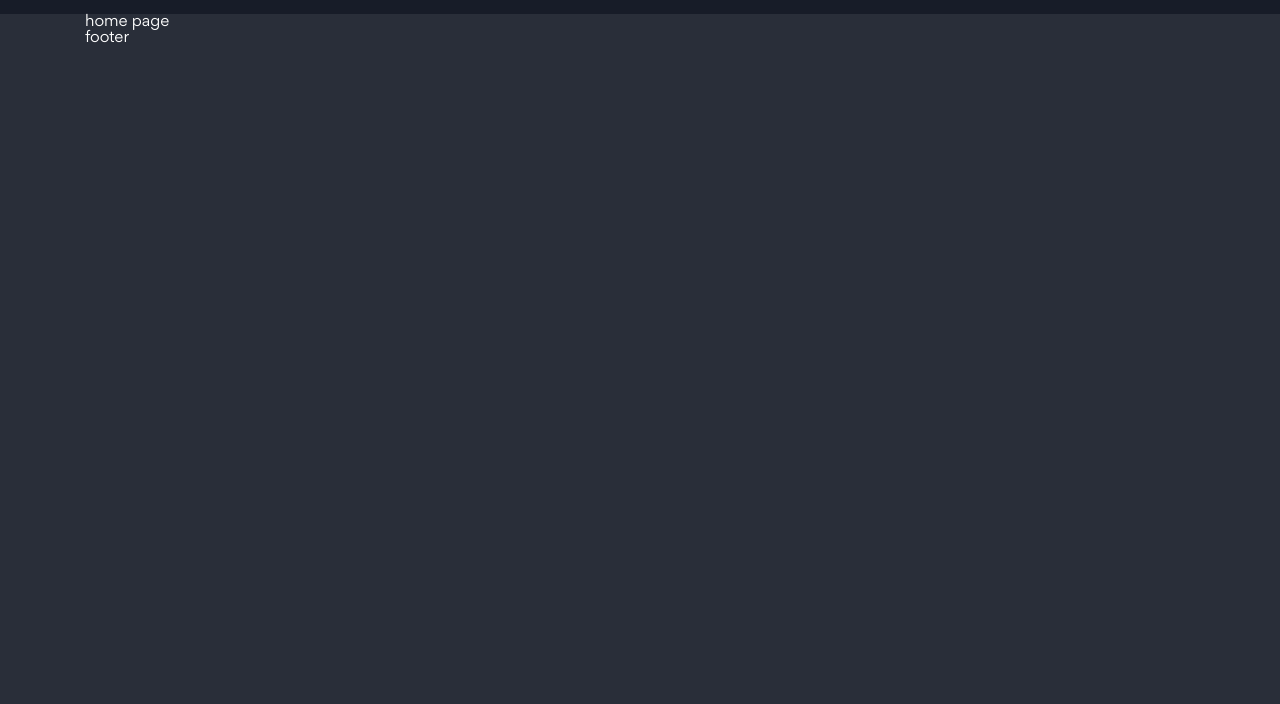
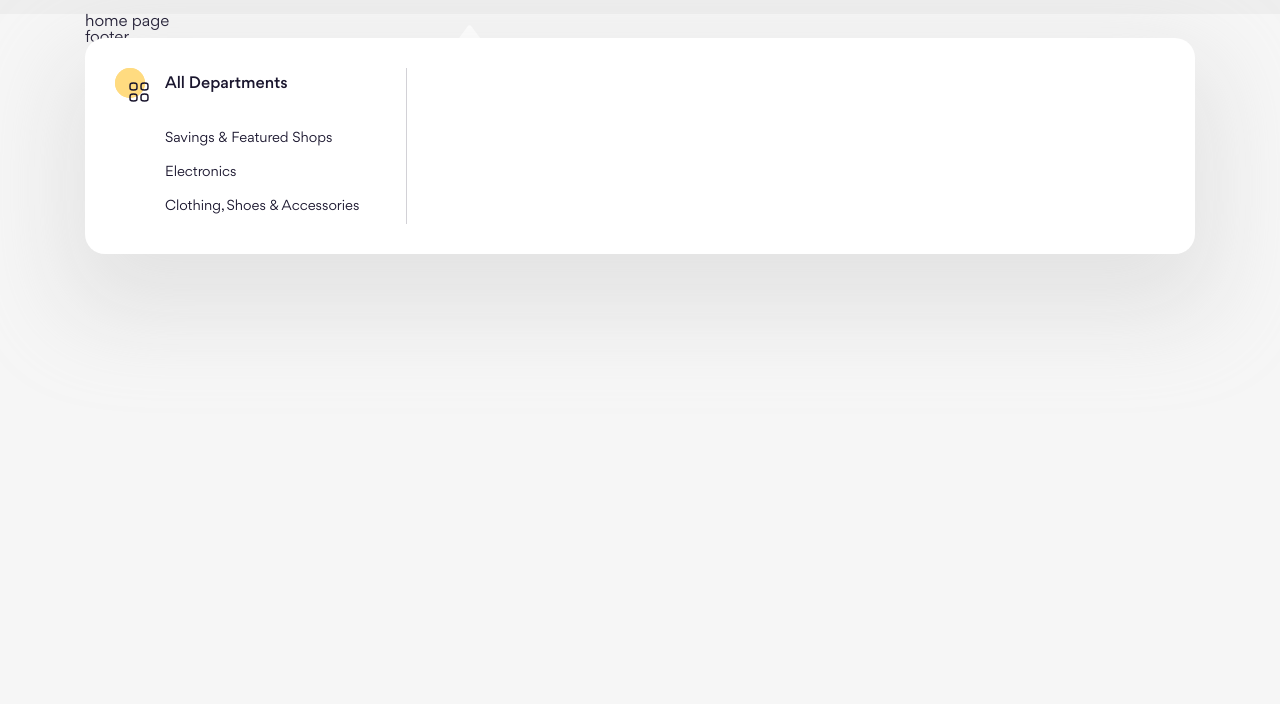
Before and after one commit to LongTG-VN/HTML-CSS-Project-08, a website: page index.html in a window 1280 px wide. Shown: the part 96-800 px from the top of the page. Drawn offline with Linux system fonts and the light colour scheme.

Commit message:
thêm nội dung mega menu

```diff
--- a/index.html
+++ b/index.html
@@ -1,5 +1,5 @@
 <!DOCTYPE html>
-<html lang="en" class="dark">
+<html lang="en">
   <head>
     <meta charset="UTF-8" />
     <meta name="viewport" content="width=device-width, initial-scale=1.0" />
--- a/scss/components/_dropdown.scss
+++ b/scss/components/_dropdown.scss
@@ -2,9 +2,9 @@
     position: absolute;
     left: 0;
     padding-top: 54px;
-    display: none;
-    z-index: 1999;
-
+    // display: none;
+    // z-index: 1999;
+    width: min(1240px, 100%);
 
     &__inner {
         position: relative;
@@ -12,6 +12,7 @@
         border-radius: 20px;
         background: var(--dropdown-bg-color);
         box-shadow: 0px 40px 90px 20px var(--dropdown-shadow-color);
+        max-height: min(582px, 100vh - 158px);
 
 
         &::before {
@@ -25,3 +26,71 @@
         }
     }
 }
+
+.top-menu {
+    height: 100%;
+
+    &__main {
+        width: 292px;
+        height: 100%;
+        border-right: 1px solid var(--top-menu-border-color);
+    }
+}
+
+.menu-column {
+    display: flex;
+    gap: 14px;
+
+    &__icon {
+        flex-shrink: 0;
+        width: 36px;
+        height: 36px;
+        position: relative;
+    }
+
+    &__content {
+        flex: 1;
+    }
+
+    &__icon-1 {
+        width: 30px;
+        height: 30px;
+        object-fit: cover;
+    }
+
+    &__icon-2 {
+        position: absolute;
+        width: 24px;
+        height: 24px;
+        object-fit: cover;
+        right: 0;
+        bottom: 0;
+    }
+
+    &__heading {
+        margin-top: 4px;
+        font-size: 1.6rem;
+        font-weight: 500;
+        line-height: 150%;
+
+
+    }
+
+
+    &__list {
+        margin-top: 26px;
+    }
+
+    &__link {
+        display: block;
+        padding: 7px 0;
+        font-size: 1.4rem;
+        line-height: 142.857%;
+
+        &:hover {
+            color: #0071dc;
+            font-weight: 500;
+        }
+
+    }
+}
--- a/scss/theme/_dark.scss
+++ b/scss/theme/_dark.scss
@@ -13,6 +13,9 @@ html.dark {
     --dropdown-shadow-color: rgba(23, 28, 40, 0.4);
     --dropdown-arrow-color: brightness(0) saturate(100%) invert(15%) sepia(32%) saturate(407%) hue-rotate(184deg) brightness(101%) contrast(87%);
 
+
+    --top-menu-border-color: #d2d1d6;
+
     @include abstracts.breakpoint(lg) {
         --header-bg-color: #171c28;
     }
--- a/scss/theme/_light.scss
+++ b/scss/theme/_light.scss
@@ -19,6 +19,9 @@ html {
     --dropdown-bg-color: #FFFFFF;
     --dropdown-shadow-color: rgba(200, 200, 200, 0.4);
 
+
+    --top-menu-border-color: #d2d1d6;
+
     @include abstracts.breakpoint(lg) {
         --header-bg-color: #FFF;
     }
--- a/templates/header.html
+++ b/templates/header.html
@@ -25,10 +25,41 @@
           </a>
           <div class="dropdown">
             <div class="dropdown__inner">
-              Lorem ipsum, dolor sit amet consectetur adipisicing elit.
-              Distinctio quaerat ullam alias officiis! Consectetur explicabo ut
-              rem omnis excepturi aut, quod a obcaecati, iure quo nesciunt sint
-              quasi nulla nostrum?
+              <div class="top-menu__main">
+                <!-- menu column -->
+                <div class="menu-column">
+                  <div class="menu-column__icon">
+                    <img
+                      src="./assets/img/category/cate-1.1.svg"
+                      alt=""
+                      class="menu-column__icon-1"
+                    />
+                    <img
+                      src="./assets/img/category/cate-1.2.svg"
+                      alt=""
+                      class="menu-column__icon-2"
+                    />
+                  </div>
+                  <div class="menu-column__content">
+                    <h2 class="menu-column__heading">All Departments</h2>
+                    <ul class="menu-column__list">
+                      <li>
+                        <a href="" class="menu-column__link"
+                          >Savings & Featured Shops</a
+                        >
+                      </li>
+                      <li>
+                        <a href="" class="menu-column__link">Electronics</a>
+                      </li>
+                      <li>
+                        <a href="" class="menu-column__link"
+                          >Clothing, Shoes & Accessories</a
+                        >
+                      </li>
+                    </ul>
+                  </div>
+                </div>
+              </div>
             </div>
           </div>
         </li>
@@ -41,14 +72,14 @@
               class="icon navbar__arrow"
             />
           </a>
-          <div class="dropdown">
+          <!-- <div class="dropdown">
             <div class="dropdown__inner">
               Lorem ipsum, dolor sit amet consectetur adipisicing elit.
               Distinctio quaerat ullam alias officiis! Consectetur explicabo ut
               rem omnis excepturi aut, quod a obcaecati, iure quo nesciunt sint
               quasi nulla nostrum?
             </div>
-          </div>
+          </div> -->
         </li>
         <li class="navbar__item">
           <a href="" class="navbar__link">
@@ -59,14 +90,14 @@
               class="icon navbar__arrow"
             />
           </a>
-          <div class="dropdown">
+          <!-- <div class="dropdown">
             <div class="dropdown__inner">
               Lorem ipsum, dolor sit amet consectetur adipisicing elit.
               Distinctio quaerat ullam alias officiis! Consectetur explicabo ut
               rem omnis excepturi aut, quod a obcaecati, iure quo nesciunt sint
               quasi nulla nostrum?
             </div>
-          </div>
+          </div> -->
         </li>
       </ul>
     </nav>
```
Also changed, not shown: assets/css/main.css, assets/img/category/cate-1.1.svg (added), assets/img/category/cate-1.2.svg (added), 1 other file.
